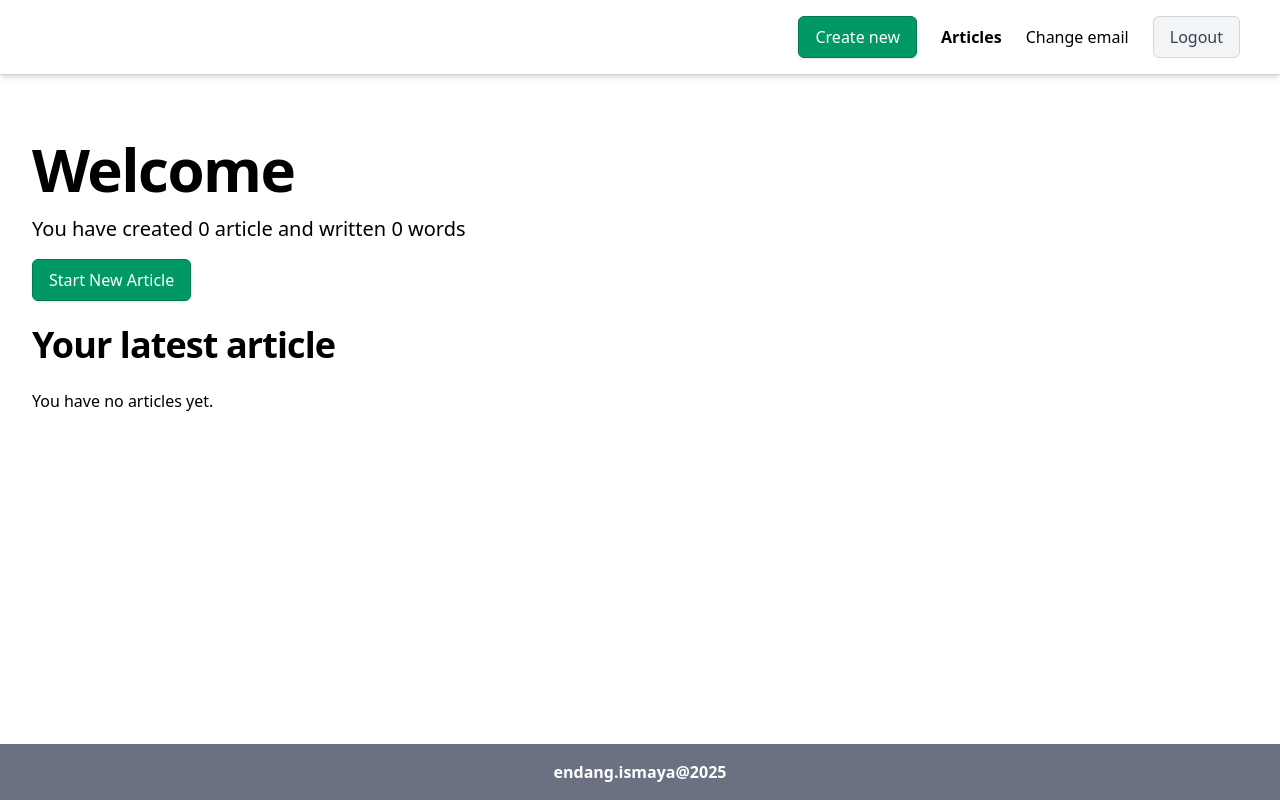
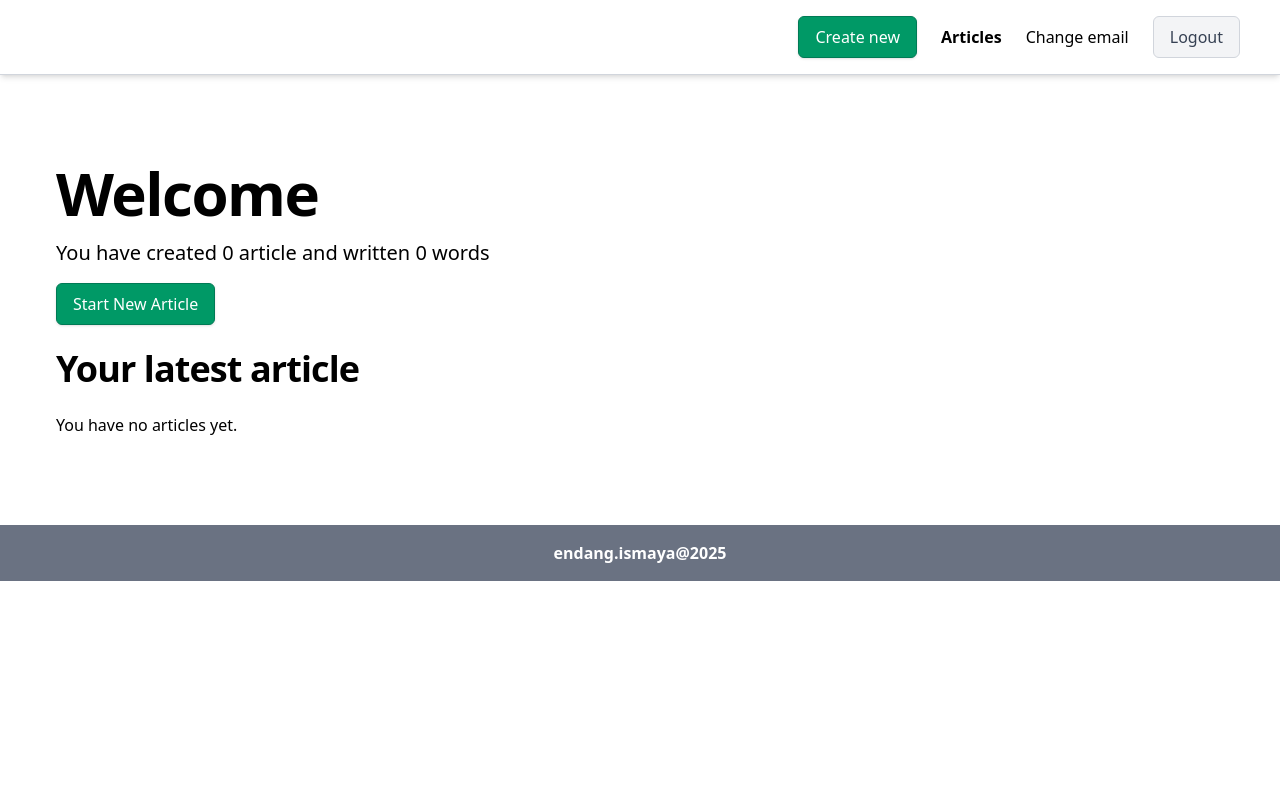
Before and after one commit to endang-ismaya/django-htmx-alpinejs, a Django app: page /articles/ in a window 1280 px wide. Run offline with Django 5.2, Linux system fonts and the light colour scheme; the visitor is signed in with stand-in values (Sample User, id 1); data that the repository does not hold is empty; some libraries are stand-ins or nearby versions.

Commit message:
change content to base_content block 2

```diff
--- /dev/null
+++ b/app/templatetags/markdown_extras.py
@@ -0,0 +1,53 @@
+# markdown_extras.py
+
+import markdown as md  # Import the Markdown library
+from django import template
+from django.utils.safestring import mark_safe  # Important for security/rendering HTML
+
+register = template.Library()
+
+
+@register.filter(name="markdownify")  # Register the filter with the name 'markdownify'
+def markdown_filter(value):
+    """
+    Converts Markdown text to HTML.
+    Usage: {{ my_markdown_variable|markdownify }}
+    """
+    # Convert markdown text to HTML
+    html = md.markdown(
+        value, extensions=["fenced_code", "codehilite", "tables", "nl2br"]
+    )  # Added common extensions
+
+    # Mark the output as safe to prevent Django's auto-escaping
+    return mark_safe(html)
+
+
+# --- Optional: Add Sanitization for User-Generated Content (HIGHLY Recommended) ---
+# If the Markdown comes from untrusted users, you MUST sanitize the HTML
+# to prevent Cross-Site Scripting (XSS) attacks. Install bleach: pip install bleach
+#
+# import bleach
+#
+# @register.filter(name='safe_markdownify')
+# def safe_markdown_filter(value):
+#     """
+#     Converts Markdown text to HTML and sanitizes it using Bleach.
+#     Usage: {{ user_generated_markdown|safe_markdownify }}
+#     """
+#     # Define allowed tags, attributes, etc. (customize as needed)
+#     allowed_tags = ['p', 'strong', 'em', 'h1', 'h2', 'h3', 'ul', 'ol', 'li',
+#                     'code', 'pre', 'blockquote', 'a', 'img', 'table', 'thead',
+#                     'tbody', 'tr', 'th', 'td']
+#     allowed_attrs = {
+#         '*': ['class'], # Allow class attribute on any tag
+#         'a': ['href', 'title'],
+#         'img': ['src', 'alt', 'title', 'width', 'height'],
+#     }
+#
+#     # Convert markdown to HTML
+#     html = md.markdown(value, extensions=['fenced_code', 'codehilite', 'tables', 'nl2br'])
+#
+#     # Sanitize the generated HTML
+#     clean_html = bleach.clean(html, tags=allowed_tags, attributes=allowed_attrs, strip=True)
+#
+#     return mark_safe(clean_html)
--- a/requirements.txt
+++ b/requirements.txt
@@ -9,6 +9,7 @@ django-allauth==65.6.0
 django-browser-reload==1.18.0
 django-widget-tweaks==1.5.0
 idna==3.10
+Markdown==3.7
 oauthlib==3.2.2
 psycopg==3.2.6
 pycparser==2.22
--- a/static/css/output.css
+++ b/static/css/output.css
@@ -19,7 +19,6 @@
     --color-emerald-700: oklch(50.8% 0.118 165.612);
     --color-blue-400: oklch(70.7% 0.165 254.624);
     --color-blue-500: oklch(62.3% 0.214 259.815);
-    --color-gray-50: oklch(98.5% 0.002 247.839);
     --color-gray-100: oklch(96.7% 0.003 264.542);
     --color-gray-200: oklch(92.8% 0.006 264.531);
     --color-gray-300: oklch(87.2% 0.01 258.338);
@@ -31,6 +30,7 @@
     --color-white: #fff;
     --spacing: 0.25rem;
     --container-lg: 32rem;
+    --container-xl: 36rem;
     --container-2xl: 42rem;
     --container-5xl: 64rem;
     --container-7xl: 80rem;
@@ -1114,6 +1154,59 @@
   inherits: false;
   initial-value: 0 0 #0000;
 }
+@property --tw-blur {
+  syntax: "*";
+  inherits: false;
+}
+@property --tw-brightness {
+  syntax: "*";
+  inherits: false;
+}
+@property --tw-contrast {
+  syntax: "*";
+  inherits: false;
+}
+@property --tw-grayscale {
+  syntax: "*";
+  inherits: false;
+}
+@property --tw-hue-rotate {
+  syntax: "*";
+  inherits: false;
+}
+@property --tw-invert {
+  syntax: "*";
+  inherits: false;
+}
+@property --tw-opacity {
+  syntax: "*";
+  inherits: false;
+}
+@property --tw-saturate {
+  syntax: "*";
+  inherits: false;
+}
+@property --tw-sepia {
+  syntax: "*";
+  inherits: false;
+}
+@property --tw-drop-shadow {
+  syntax: "*";
+  inherits: false;
+}
+@property --tw-drop-shadow-color {
+  syntax: "*";
+  inherits: false;
+}
+@property --tw-drop-shadow-alpha {
+  syntax: "<percentage>";
+  inherits: false;
+  initial-value: 100%;
+}
+@property --tw-drop-shadow-size {
+  syntax: "*";
+  inherits: false;
+}
 @layer properties {
   @supports ((-webkit-hyphens: none) and (not (margin-trim: inline))) or ((-moz-orient: inline) and (not (color:rgb(from red r g b)))) {
     *, ::before, ::after, ::backdrop {
@@ -1136,6 +1229,19 @@
       --tw-ring-offset-width: 0px;
       --tw-ring-offset-color: #fff;
       --tw-ring-offset-shadow: 0 0 #0000;
+      --tw-blur: initial;
+      --tw-brightness: initial;
+      --tw-contrast: initial;
+      --tw-grayscale: initial;
+      --tw-hue-rotate: initial;
+      --tw-invert: initial;
+      --tw-opacity: initial;
+      --tw-saturate: initial;
+      --tw-sepia: initial;
+      --tw-drop-shadow: initial;
+      --tw-drop-shadow-color: initial;
+      --tw-drop-shadow-alpha: 100%;
+      --tw-drop-shadow-size: initial;
     }
   }
 }
--- /dev/null
+++ b/templates/allauth/elements/h1.html
@@ -0,0 +1,5 @@
+{% load allauth %}
+<h1 class="subtitle text-white mb-2">
+  {% slot %}
+  {% endslot %}
+</h1>
--- /dev/null
+++ b/templates/allauth/elements/h2.html
@@ -0,0 +1,5 @@
+{% load allauth %}
+<h2 class="text-xl font-semibold tracking-tight mt-2">
+  {% slot %}
+  {% endslot %}
+</h2>
--- a/templates/app/article_create.html
+++ b/templates/app/article_create.html
@@ -1,4 +1,9 @@
 {% extends 'base-mdform.html' %}
+
+{% block title %}
+  - Article Creation
+{% endblock %}
+
 {% block buttons %}
   <div class="flex justify-between items-center">
     <a href="{% url 'app.home' %}" class="hover:font-semibold hover:text-blue-400"><i data-lucide="arrow-left" class="inline-block mr-2 h-6 w-6 mt-[-2px] text-blue-500"></i>Back to Articles</a>
--- a/templates/app/article_delete.html
+++ b/templates/app/article_delete.html
@@ -1,4 +1,9 @@
 {% extends 'base.html' %}
+
+{% block title %}
+  - Article Deletion
+{% endblock %}
+
 {% block base_content %}
   <main class="max-w-2xl mx-auto flex flex-col items-center mt-10">
     <h1 class="subtitle mb-6">Delete Article</h1>
--- a/templates/app/article_update.html
+++ b/templates/app/article_update.html
@@ -1,4 +1,8 @@
 {% extends 'base-mdform.html' %}
+
+{% block title %}
+  - Update Article
+{% endblock %}
 
 {% block article_stats %}
   <p class="text-center">{{ article.word_count }} word{{ article.word_count|pluralize }}</p>
--- a/templates/app/home.html
+++ b/templates/app/home.html
@@ -1,5 +1,10 @@
 {% extends 'base.html' %}
 {% load humanize %}
+
+{% block title %}
+  - Your Articles
+{% endblock %}
+
 {% block base_content %}
   <main class="max-w-7xl px-4 sm:px-6 lg:px-8 mt-10 p-2 md:p-4 lg:p-6">
     <h1 class="title mb-4">Welcome</h1>
--- a/templates/base.html
+++ b/templates/base.html
@@ -5,10 +5,17 @@
   <head>
     <meta charset="UTF-8" />
     <meta name="viewport" content="width=device-width, initial-scale=1.0" />
-    <title>Django Course</title>
+    <title>
+      Django Articles{% block title %}
+
+      {% endblock %}
+    </title>
     <link rel="stylesheet" href="{% static 'css/output.css' %}" />
     <link rel="stylesheet" href="https://cdn.jsdelivr.net/npm/easymde/dist/easymde.min.css" />
     <script src="https://cdn.jsdelivr.net/npm/easymde/dist/easymde.min.js"></script>
+    {% block extra_head %}
+
+    {% endblock %}
   </head>
   <body class="min-h-screen flex flex-col">
     <nav class="px-10 py-4 border-b border-gray-300 shadow-md">
@@ -45,11 +52,17 @@
       </div>
     </nav>
 
-    {% block base_content %}
+    <div class="p-2 md:p-4 lg:p-6">
+      {% block base_content %}
+
+      {% endblock %}
+    </div>
+
+    {% block extra_body %}
 
     {% endblock %}
 
-    <footer class="fixed bottom-0 w-full flex justify-center py-4 bg-gray-500 text-white font-semibold">
+    <footer class="bottom-0 w-full flex justify-center py-4 bg-gray-500 text-white font-semibold mt-10">
       <p>endang.ismaya@2025</p>
     </footer>
 
```
Also changed, not shown: other parts of static/css/output.css (+40 -0 lines), static/css/input.css (+16 -0 lines), templates/allauth/elements/button.html (added, +15 -0 lines), templates/allauth/elements/field.html (added, +39 -0 lines), templates/allauth/elements/form.html (added, +8 -0 lines), templates/allauth/layouts/base.html (added, +11 -0 lines), templates/app/article_detail.html (+11 -1 lines), app/templatetags/__init__.py (added), 2 other files.
